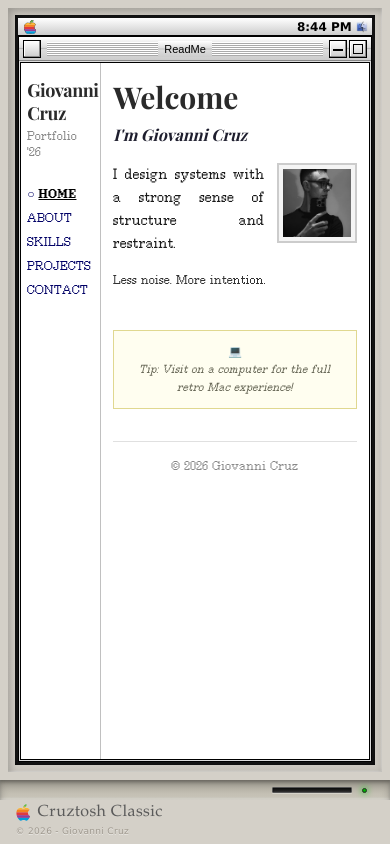
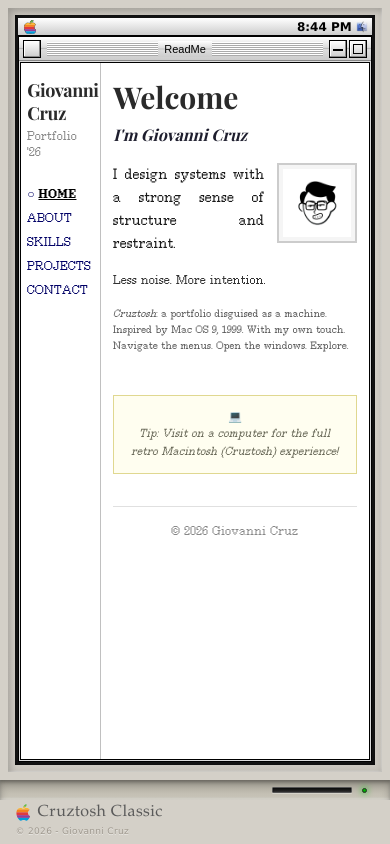
Before and after one commit to cruzgiovanni/crz, a Next.js app: page / in a window 390 px wide. Built offline with nearby package versions, Linux system fonts and the light colour scheme.

Commit message:
feat: add art image and short description about the website in readme file

```diff
--- a/src/components/desktop/apps/readme-content.tsx
+++ b/src/components/desktop/apps/readme-content.tsx
@@ -5,6 +5,8 @@
 import { Github, Linkedin, Mail, MapPin, ExternalLink, Code } from 'lucide-react'
 import { skillCategories, aboutSection, projects, hero, contactSection } from '@/data/info'
 import { siteConfig } from '@/data/config'
+import art from '../../../../public/art.jpeg'
+import me from '../../../../public/me.avif'
 
 type Page = 'home' | 'about' | 'skills' | 'projects' | 'contact'
 
@@ -82,7 +84,7 @@
             <div className="float-right ml-3 sm:ml-6 mb-3 sm:mb-4">
               <div className="w-20 h-20 sm:w-28 sm:h-28 md:w-40 md:h-40 border-2 border-[#cccccc] p-1 bg-[#f5f5f5]">
                 <Image
-                  src="/me.avif"
+                  src={art}
                   alt="Giovanni Cruz"
                   width={160}
                   height={160}
@@ -99,6 +101,11 @@
               {hero.paragraph}
             </p>
 
+            <p className="text-[10px] sm:text-xs md:text-sm text-[#555555] leading-relaxed mb-4 sm:mb-6">
+              <span className="italic">Cruztosh</span>: a portfolio disguised as a machine. Inspired by Mac OS 9, 1999.
+              With my own touch. Navigate the menus. Open the windows. Explore.
+            </p>
+
             <div className="clear-both" />
 
             {/* Mobile hint */}
@@ -106,7 +113,9 @@
               <p className="text-[11px] text-[#666655] leading-relaxed">
                 <span className="text-base">💻</span>
                 <br />
-                <span className="italic">Tip: Visit on a computer for the full retro Mac experience!</span>
+                <span className="italic">
+                  Tip: Visit on a computer for the full retro Macintosh (Cruztosh) experience!
+                </span>
               </p>
             </div>
           </div>
@@ -125,13 +134,7 @@
             {/* Photo */}
             <div className="float-left mr-3 sm:mr-6 mb-3 sm:mb-4">
               <div className="w-24 h-24 sm:w-32 sm:h-32 md:w-44 md:h-44 border-2 border-[#cccccc] p-1 bg-[#f5f5f5]">
-                <Image
-                  src="/me.avif"
-                  alt="Giovanni Cruz"
-                  width={176}
-                  height={176}
-                  className="w-full h-full object-cover"
-                />
+                <Image src={me} alt="Giovanni Cruz" width={176} height={176} className="w-full h-full object-cover" />
               </div>
             </div>
 
```
